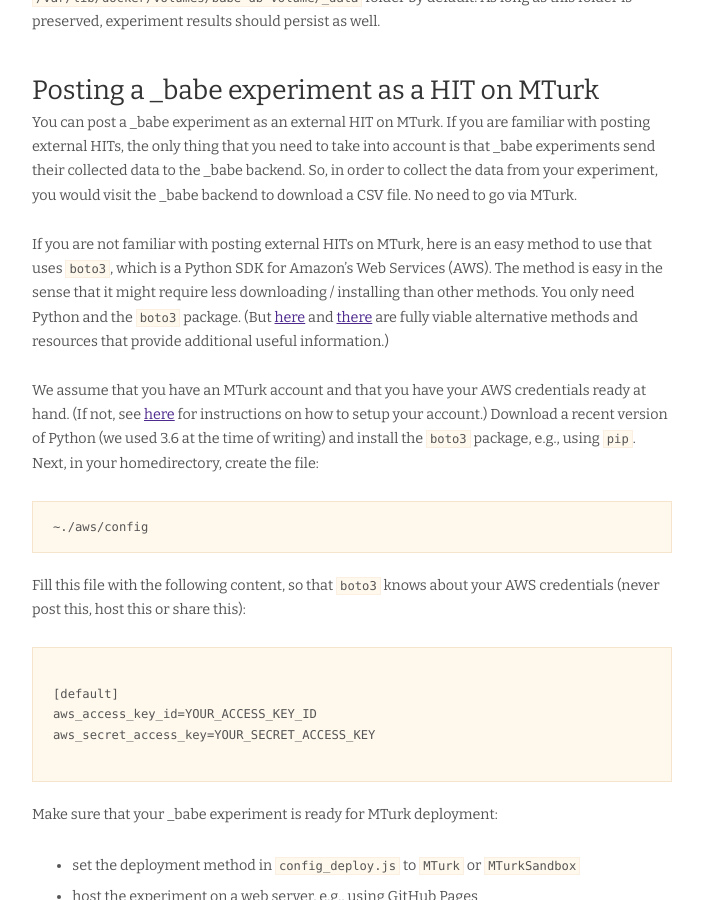
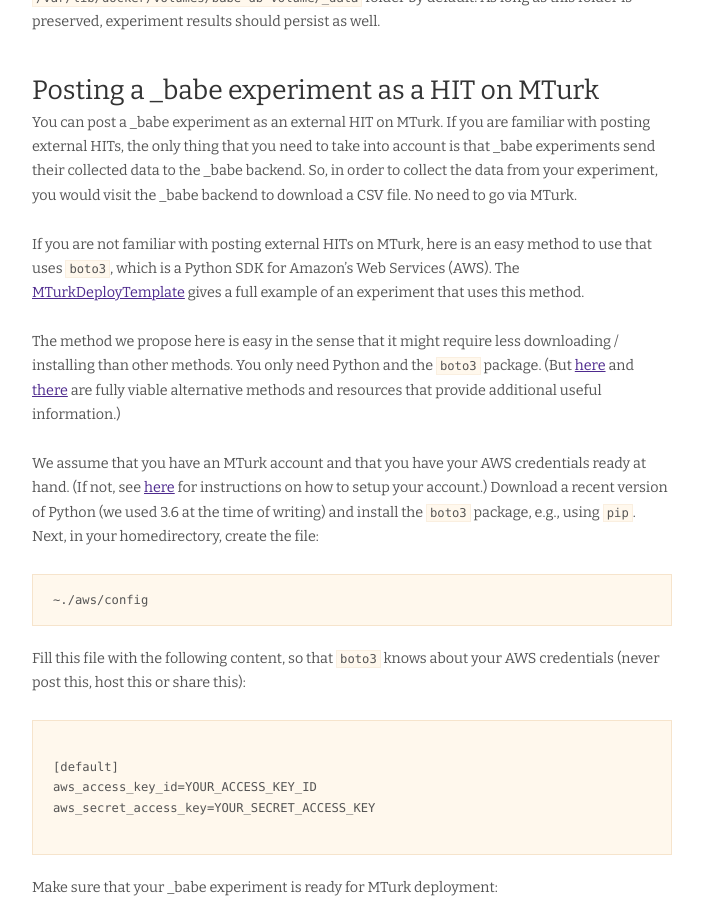
Before and after one commit to magpie-ea/magpie-site, a Jekyll site: the page built from docs/deployment.markdown, in a window 1280 px wide and 900 px high, scrolled down 3789 px. Shown: the whole window, without its empty margins (138-841 px from the left). Built offline with Jekyll 4.4.1, drawn with Linux system fonts in a browser that asks for light colours; nearby versions of some CDN libraries.

Commit message:
added reference to DeployTemplate

```diff
--- a/docs/deployment.markdown
+++ b/docs/deployment.markdown
@@ -101,7 +101,9 @@
 
 You can post a _babe experiment as an external HIT on MTurk. If you are familiar with posting external HITs, the only thing that you need to take into account is that _babe experiments send their collected data to the _babe backend. So, in order to collect the data from your experiment, you would visit the _babe backend to download a CSV file. No need to go via MTurk.
 
-If you are not familiar with posting external HITs on MTurk, here is an easy method to use that uses `boto3`, which is a Python SDK for Amazon's Web Services (AWS). The method is easy in the sense that it might require less downloading / installing than other methods. You only need Python and the `boto3` package. (But [here](https://github.com/Ciyang/experiment_template) and [there](https://cocolab.stanford.edu/mturk-tools.html) are fully viable alternative methods and resources that provide additional useful information.)
+If you are not familiar with posting external HITs on MTurk, here is an easy method to use that uses `boto3`, which is a Python SDK for Amazon's Web Services (AWS). The [MTurkDeployTemplate](https://github.com/babe-project/MTurkDeployTemplate) gives a full example of an experiment that uses this method.
+
+The method we propose here is easy in the sense that it might require less downloading / installing than other methods. You only need Python and the `boto3` package. (But [here](https://github.com/Ciyang/experiment_template) and [there](https://cocolab.stanford.edu/mturk-tools.html) are fully viable alternative methods and resources that provide additional useful information.)
 
 We assume that you have an MTurk account and that you have your AWS credentials ready at hand. (If not, see [here](https://github.com/Ciyang/experiment_template) for instructions on how to setup your account.) Download a recent version of Python (we used 3.6 at the time of writing) and install the `boto3` package, e.g., using `pip`. Next, in your homedirectory, create the file:
 
```
